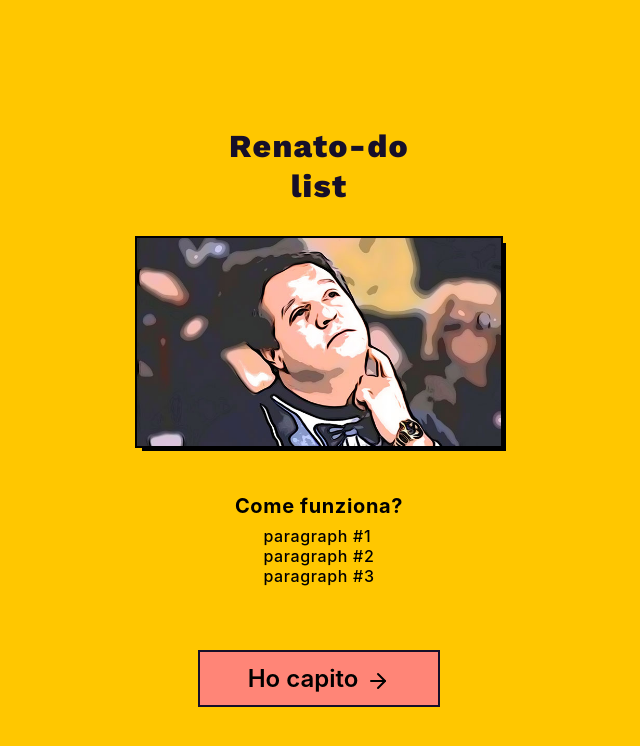
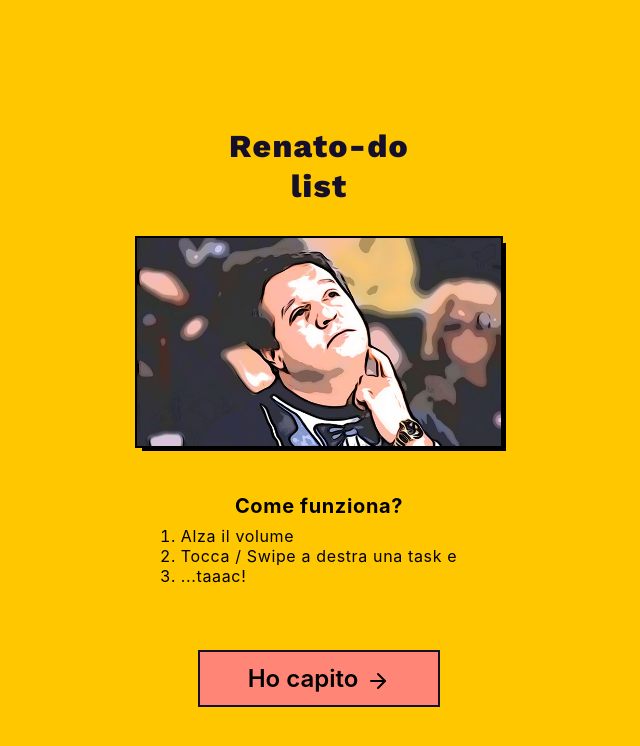
Before and after one commit to MarcoMaz/renato-do-list, a React (Create React App) app: page /intro-1 in a window 1280 px wide. Shown: the top 746 px of the page, without its empty margins (321-961 px from the left). Built offline with nearby package versions, Linux system fonts and the light colour scheme.

Commit message:
fix( introView ): fix text

```diff
--- a/src/assets/copyText.js
+++ b/src/assets/copyText.js
@@ -9,7 +9,11 @@ const copyText = {
   introView1: {
     imageAlt: 'intro-view-1',
     subheadline: 'Come funziona?',
-    arrayOfParagraphs: ['paragraph #1', 'paragraph #2', 'paragraph #3'],
+    arrayOfParagraphs: [
+      'Alza il volume',
+      'Tocca / Swipe a destra una task e',
+      '...taaac!',
+    ],
     ctaLabel: 'Ho capito',
   },
   modal: {
--- a/src/components/core/SectionParagraphs.tsx
+++ b/src/components/core/SectionParagraphs.tsx
@@ -10,12 +10,12 @@ const SectionParagraphs: FunctionComponent<SectionParagraphs> = ({
   arrayOfParagraphs,
 }) => {
   return (
-    <section className={className} data-testid="section-paragraphs">
+    <ol className={className} data-testid="section-paragraphs">
       {arrayOfParagraphs &&
         arrayOfParagraphs.map((paragraph, index) => (
-          <p key={index}>{paragraph}</p>
+          <li key={index}>{paragraph}</li>
         ))}
-    </section>
+    </ol>
   );
 };
 
--- a/src/views/IntroView1/IntroView1.scss
+++ b/src/views/IntroView1/IntroView1.scss
@@ -15,5 +15,9 @@
 
   &__sectionParagraphs {
     margin-bottom: 4rem;
+
+    li {
+      display: list-item;
+    }
   }
 }
```
